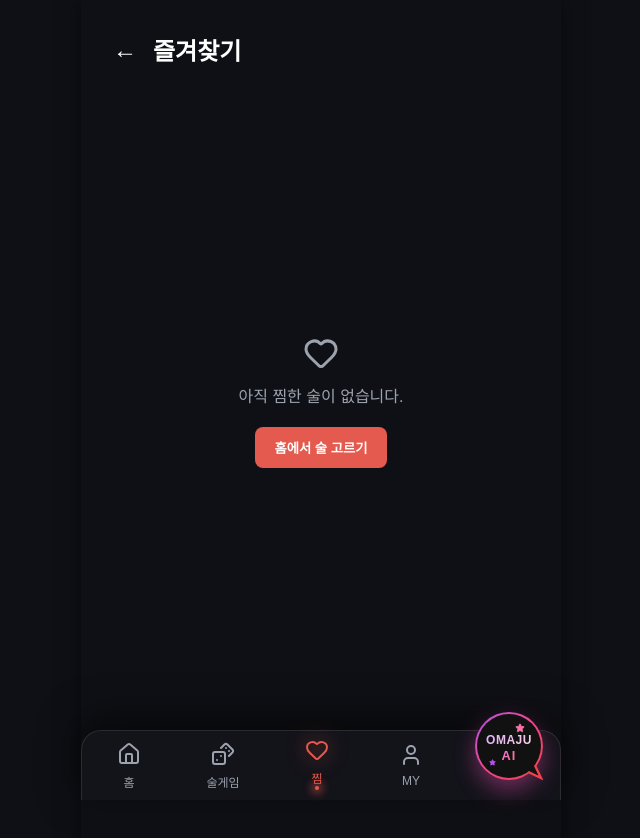
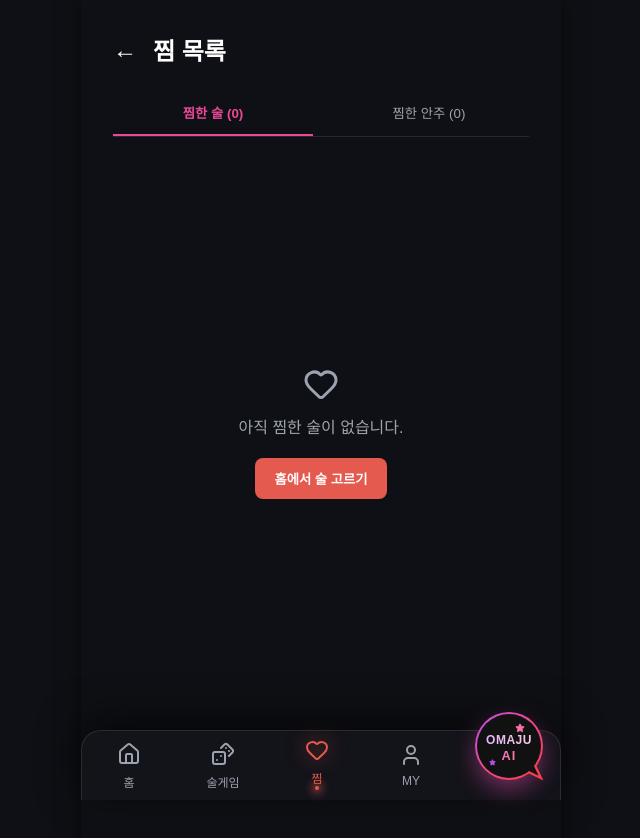
Before and after one commit to duswo78-bot/Omaju, a React (Vite) app: page /favorites in a window 1280 px wide. Shown: the top 838 px of the page, without its empty margins (319-959 px from the left). Built offline with nearby package versions, Linux system fonts and the light colour scheme; a web font is replaced by a local one.

Commit message:
feat: enhance favorites system for all drinks and snacks

```diff
--- a/src/context/DrinkContext.jsx
+++ b/src/context/DrinkContext.jsx
@@ -40,11 +40,15 @@ const DrinkContext = createContext();
 export function DrinkProvider({ children }) {
   const [drinks, setDrinks] = useState(initialDrinks);
   const [favorites, setFavorites] = useState([]);
+  const [favoriteSnacks, setFavoriteSnacks] = useState([]);
 
   // Load favorites from local storage on mount
   useEffect(() => {
     const savedFavorites = JSON.parse(localStorage.getItem('omaju_favorites') || '[]');
     setFavorites(savedFavorites);
+
+    const savedSnacks = JSON.parse(localStorage.getItem('omaju_favorite_snacks') || '[]');
+    setFavoriteSnacks(savedSnacks);
 
     // Reconstruct drink objects for saved favorites
     const loadedDrinks = [...initialDrinks];
@@ -65,10 +69,9 @@ export function DrinkProvider({ children }) {
     setDrinks(loadedDrinks);
   }, []);
 
-  const addDrink = (newDrink) => {
-    if (!drinks.find(d => d.id === newDrink.id)) {
-      setDrinks(prev => [...prev, newDrink]);
-    }
+  const addDrink = (drink) => {
+    if (initialDrinks.some(d => d.id === drink.id)) return;
+    setDrinks(prev => [...prev, drink]);
   };
 
   const removeDrink = (drinkId) => {
@@ -98,6 +101,23 @@ export function DrinkProvider({ children }) {
 
   const isFavorite = (drinkId) => favorites.includes(drinkId);
 
+  // Snacks favorites functions
+  const toggleFavoriteSnack = (snackId) => {
+    setFavoriteSnacks(prev => {
+      let newFavs;
+      if (prev.includes(snackId)) {
+        newFavs = prev.filter(id => id !== snackId);
+      } else {
+        newFavs = [...prev, snackId];
+      }
+      localStorage.setItem('omaju_favorite_snacks', JSON.stringify(newFavs));
+      return newFavs;
+    });
+  };
+
+  const isFavoriteSnack = (snackId) => favoriteSnacks.includes(snackId);
+  const getFavoriteSnackIds = () => favoriteSnacks;
+
   // Check if a drink is a default (initial) drink
   const isDefaultDrink = (drinkId) => initialDrinks.some(d => d.id === drinkId);
 
@@ -105,13 +125,14 @@ export function DrinkProvider({ children }) {
     const catalog = [
       ...initialDrinks,
       ...Object.values(mixCombinations),
-      ...nonAlcoholicItems,
-      ...drinks,
+      ...nonAlcoholicItems
     ];
+
     const byId = new Map();
     catalog.forEach((d) => {
       if (d?.id && !byId.has(d.id)) byId.set(d.id, d);
     });
+
     return favorites.map((id) => byId.get(id)).filter(Boolean);
   };
 
@@ -126,6 +147,10 @@ export function DrinkProvider({ children }) {
         isFavorite,
         isDefaultDrink,
         getFavoriteDrinks,
+        favoriteSnacks,
+        toggleFavoriteSnack,
+        isFavoriteSnack,
+        getFavoriteSnackIds
       }}
     >
       {children}
--- a/src/pages/Favorites.jsx
+++ b/src/pages/Favorites.jsx
@@ -1,29 +1,60 @@
-import React from 'react';
+import React, { useState } from 'react';
 import { useNavigate } from 'react-router-dom';
 import { Heart } from 'lucide-react';
 import { useDrinkContext } from '../context/DrinkContext';
 import { buildPendingContext } from '../data/drinkIdMap';
+import snacksData from '../data/snacks.json';
 
 export default function Favorites() {
   const navigate = useNavigate();
-  const { getFavoriteDrinks, toggleFavorite, isFavorite } = useDrinkContext();
+  const {
+    getFavoriteDrinks, toggleFavorite, isFavorite,
+    getFavoriteSnackIds, toggleFavoriteSnack, isFavoriteSnack
+  } = useDrinkContext();
+
   const favoriteDrinks = getFavoriteDrinks();
+  const favoriteSnackIds = getFavoriteSnackIds();
+  const favoriteSnacks = snacksData.filter(s => favoriteSnackIds.includes(s.id));
+
+  const [tab, setTab] = useState('drinks'); // 'drinks' or 'snacks'
 
   const openDrink = (drink) => {
     localStorage.setItem('omaju_pending_context', buildPendingContext(drink));
     navigate('/recommendation', { state: { selectedDrink: drink } });
   };
 
+  const openSnack = (snack) => {
+    // You can navigate to recipe page directly
+    navigate('/recipe', { state: { selectedSnack: snack } });
+  };
+
   return (
     <div className="animate-fade-in" style={{ padding: '2rem', paddingBottom: '6rem', minHeight: '100vh', display: 'flex', flexDirection: 'column' }}>
-      <header style={{ display: 'flex', alignItems: 'center', marginBottom: '2rem', gap: '1rem' }}>
+      <header style={{ display: 'flex', alignItems: 'center', marginBottom: '1.5rem', gap: '1rem' }}>
         <button onClick={() => navigate(-1)} style={{ background: 'none', border: 'none', color: 'var(--text-primary)', fontSize: '1.5rem', cursor: 'pointer' }}>
           ←
         </button>
-        <h1 style={{ fontSize: '1.5rem', fontWeight: 'bold' }}>즐겨찾기</h1>
+        <h1 style={{ fontSize: '1.5rem', fontWeight: 'bold', margin: 0 }}>찜 목록</h1>
       </header>
 
-      {favoriteDrinks.length === 0 ? (
+      {/* Tabs */}
+      <div style={{ display: 'flex', gap: '1rem', marginBottom: '1.5rem', borderBottom: '1px solid rgba(255,255,255,0.1)' }}>
+        <button
+          onClick={() => setTab('drinks')}
+          style={{ flex: 1, padding: '0.75rem', background: 'none', border: 'none', borderBottom: tab === 'drinks' ? '2px solid #ec4899' : '2px solid transparent', color: tab === 'drinks' ? '#ec4899' : 'var(--text-secondary)', fontWeight: tab === 'drinks' ? 'bold' : 'normal', cursor: 'pointer', transition: 'all 0.2s' }}
+        >
+          찜한 술 ({favoriteDrinks.length})
+        </button>
+        <button
+          onClick={() => setTab('snacks')}
+          style={{ flex: 1, padding: '0.75rem', background: 'none', border: 'none', borderBottom: tab === 'snacks' ? '2px solid #ec4899' : '2px solid transparent', color: tab === 'snacks' ? '#ec4899' : 'var(--text-secondary)', fontWeight: tab === 'snacks' ? 'bold' : 'normal', cursor: 'pointer', transition: 'all 0.2s' }}
+        >
+          찜한 안주 ({favoriteSnacks.length})
+        </button>
+      </div>
+
+      {tab === 'drinks' && (
+        favoriteDrinks.length === 0 ? (
           <div style={{ flex: 1, display: 'flex', flexDirection: 'column', justifyContent: 'center', alignItems: 'center', color: 'var(--text-secondary)', gap: '0.75rem' }}>
             <Heart size={36} color="var(--text-secondary)" />
             <p style={{ margin: 0 }}>아직 찜한 술이 없습니다.</p>
@@ -65,6 +96,54 @@ export default function Favorites() {
               </div>
             ))}
           </div>
+        )
+      )}
+
+      {tab === 'snacks' && (
+        favoriteSnacks.length === 0 ? (
+          <div style={{ flex: 1, display: 'flex', flexDirection: 'column', justifyContent: 'center', alignItems: 'center', color: 'var(--text-secondary)', gap: '0.75rem' }}>
+            <Heart size={36} color="var(--text-secondary)" />
+            <p style={{ margin: 0 }}>아직 찜한 안주가 없습니다.</p>
+          </div>
+        ) : (
+          <div style={{ display: 'flex', flexDirection: 'column', gap: '1rem' }}>
+            {favoriteSnacks.map((snack) => (
+              <div
+                key={snack.id}
+                className="glass-panel"
+                style={{ padding: '1.25rem', display: 'flex', flexDirection: 'column', gap: '0.5rem', position: 'relative', cursor: 'pointer' }}
+                onClick={() => openSnack(snack)}
+              >
+                <button
+                  onClick={(e) => {
+                    e.stopPropagation();
+                    toggleFavoriteSnack(snack.id);
+                  }}
+                  style={{ position: 'absolute', top: '1.25rem', right: '1.25rem', background: 'none', border: 'none', cursor: 'pointer', padding: 0 }}
+                  aria-label="찜 해제"
+                >
+                  <Heart size={20} fill={isFavoriteSnack(snack.id) ? '#f43f5e' : 'none'} color="#f43f5e" />
+                </button>
+                <div style={{ display: 'flex', justifyContent: 'space-between', alignItems: 'center', gap: '0.75rem', paddingRight: '2rem' }}>
+                  <h2 style={{ fontSize: '1.15rem', fontWeight: '600', margin: 0, color: '#fff' }}>{snack.name_ko}</h2>
+                </div>
+                <div style={{ fontSize: '0.85rem', color: 'var(--text-secondary)' }}>
+                  {snack.category}
+                </div>
+                <div style={{ display: 'flex', gap: '0.5rem', marginTop: '0.25rem', flexWrap: 'wrap' }}>
+                  {snack.tags.map((tag) => (
+                    <span
+                      key={tag}
+                      style={{ fontSize: '0.75rem', color: 'var(--text-secondary)', background: 'var(--surface-highlight)', padding: '0.15rem 0.4rem', borderRadius: '4px' }}
+                    >
+                      {tag}
+                    </span>
+                  ))}
+                </div>
+              </div>
+            ))}
+          </div>
+        )
       )}
     </div>
   );
--- a/src/pages/Home.jsx
+++ b/src/pages/Home.jsx
@@ -243,8 +243,7 @@ function DrinkCard({ drink, handleDragStart, handleDrag, handleDragEnd, handleSe
       {/* 하단 그라데이션 */}
       <div style={{ position: 'absolute', inset: 0, background: 'linear-gradient(to bottom, rgba(0,0,0,0) 40%, rgba(0,0,0,0.8) 100%)', zIndex: 1, pointerEvents: 'none' }} />
 
-      {/* 하트 아이콘 (조합 주종만) */}
-      {!isDefaultDrink(drink.id) && (
+      {/* 하트 아이콘 */}
       <div
         className="favorite-btn"
         style={{ position: 'absolute', top: '12px', right: '12px', cursor: 'pointer', zIndex: 80, background: 'rgba(0,0,0,0.4)', backdropFilter: 'blur(8px)', padding: '6px', borderRadius: '50%' }}
@@ -259,7 +258,6 @@ function DrinkCard({ drink, handleDragStart, handleDrag, handleDragEnd, handleSe
           fill={isFavorite(drink.id) ? '#ef4444' : 'transparent'}
         />
       </div>
-      )}
 
       {/* 글래스모피즘 텍스트 태그 */}
       <div style={{
```
Also changed, not shown: src/pages/Recommendation.jsx (+17 -3 lines). Lines whose indentation alone changed are shown as unchanged.
